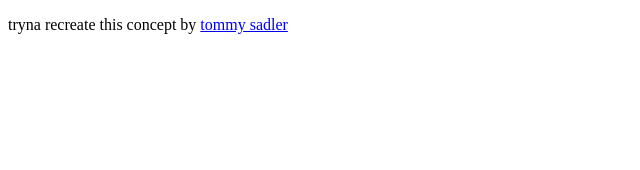
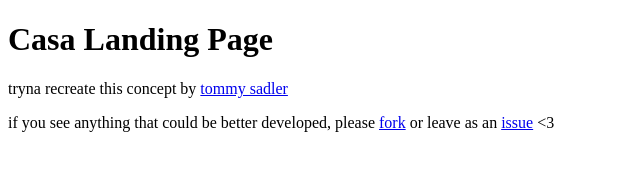
Before and after one commit to mcansh/casa, a plain HTML site: page README.html in a window 1280 px wide. Shown: the whole page, without its empty margins (0-640 px from the left). Drawn offline with Linux system fonts and the light colour scheme.

Commit message:
update readme
Signed-off-by: Logan McAnsh <l.m@loganmcansh.com>

```diff
--- a/README.html
+++ b/README.html
@@ -4,7 +4,11 @@
 	<meta charset="utf-8"/>
 </head>
 <body>
+<h1 id="casalandingpage">Casa Landing Page</h1>
+
 <p>tryna recreate this concept by <a href="https://dribbble.com/shots/2077558-Casa-Landing-Page">tommy sadler</a></p>
+
+<p>if you see anything that could be better developed, please <a href="https://github.com/mcansh/casa/fork">fork</a> or leave as an <a href="https://github.com/mcansh/casa/issues/new">issue</a> &lt;3</p>
 
 </body>
 </html>
```
Also changed, not shown: 1 other file.
